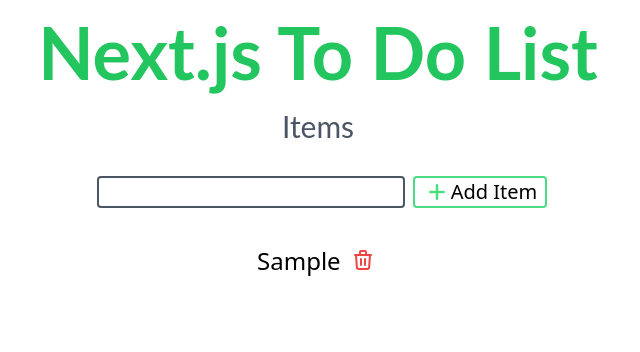
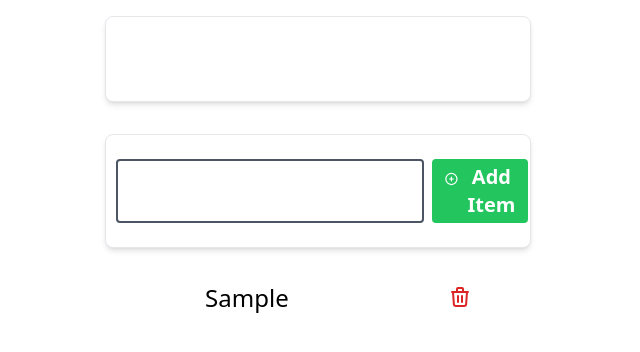
Before and after one commit to chrismcconn2789/nextjstodo, a Next.js app: page / in a window 1280 px wide. Both pictures are taken after typing "Sample" into the empty fields and a click on the button "Add Item". Shown: the top 352 px of the page, without its empty margins (322-962 px from the left). Built offline with nearby package versions, Linux system fonts and the light colour scheme.

Commit message:
style updates

```diff
--- a/pages/index.js
+++ b/pages/index.js
@@ -27,39 +27,34 @@
   };
 
   return (
-    <div>
-      <h1 className="flex justify-center mt-4 text-center text-green-500 text-7xl font-lato font-bold">
+    <div className="m-auto w-1/3">
+      <h1 className="p-6 bg-white rounded-lg border border-gray-200 shadow-md hover:bg-gray-100 dark:bg-gray-800 dark:border-gray-700 dark:hover:bg-gray-700 text-white font-lato text-3xl font-bold text-center justify-center mt-4">
         Next.js To Do List
       </h1>
-
-      <p className="flex justify-center mt-5 text-center text-gray-600 text-3xl font-lato">
-        Items
-      </p>
-
-      <form className="flex justify-center mt-8">
+      <form className="flex justify-center mt-8 p-6 bg-white rounded-lg border border-gray-200 shadow-md">
         <input
           type="text"
-          className="border-gray-600 rounded border-2 mx-2 justify-center px-1 text-xl"
+          className="border-gray-600 rounded border-2 mx-2 justify-center px-1 text-xl w-80 py-1"
           onChange={handleChange}
           value={userInput}
         />
         <div className="flex">
           <button
-            className="flex text-xl border-2 px-2 border-green-400 rounded"
+            className="flex text-xl bg-green-500 px-2 rounded font-bold text-white py-1"
             onClick={handleSubmit}
           >
             <svg
               xmlns="http://www.w3.org/2000/svg"
-              className="px-1 text-green-400 w-7 h-7"
+              className="h-8 w-8 text-white px-1"
               fill="none"
               viewBox="0 0 24 24"
               stroke="currentColor"
-              stroke-width="3"
+              strokeWidth={2}
             >
               <path
-                stroke-linecap="round"
-                stroke-linejoin="round"
-                d="M12 4v16m8-8H4"
+                strokeLinecap="round"
+                strokeLinejoin="round"
+                d="M12 9v3m0 0v3m0-3h3m-3 0H9m12 0a9 9 0 11-18 0 9 9 0 0118 0z"
               />
             </svg>{" "}
             Add Item
@@ -70,8 +65,12 @@
         {todoList.length >= 1 ? (
           todoList.map((todo, idx) => {
             return (
-              <li className="justify-center m-1" key={idx}>
+              <table className="justify-center">
+                <tr className="w-auto justify-between">
+                  <td className="w-2/3 px-2" key={idx}>
                     {todo}{" "}
+                  </td>
+                  <td className="w-1/3 px-2">
                     <div className="align-middle inline">
                       <button
                         onClick={(e) => {
@@ -81,21 +80,23 @@
                       >
                         <svg
                           xmlns="http://www.w3.org/2000/svg"
-                      className="w-8 h-8 text-red-500 px-1"
+                          className="h-6 w-6 text-red-600"
                           fill="none"
                           viewBox="0 0 24 24"
                           stroke="currentColor"
-                      stroke-width="2"
+                          strokeWidth={2}
                         >
                           <path
-                        stroke-linecap="round"
-                        stroke-linejoin="round"
+                            strokeLinecap="round"
+                            strokeLinejoin="round"
                             d="M19 7l-.867 12.142A2 2 0 0116.138 21H7.862a2 2 0 01-1.995-1.858L5 7m5 4v6m4-6v6m1-10V4a1 1 0 00-1-1h-4a1 1 0 00-1 1v3M4 7h16"
                           />
                         </svg>
                       </button>
                     </div>
-              </li>
+                  </td>
+                </tr>
+              </table>
             );
           })
         ) : (
```
Lines whose indentation alone changed are shown as unchanged.
